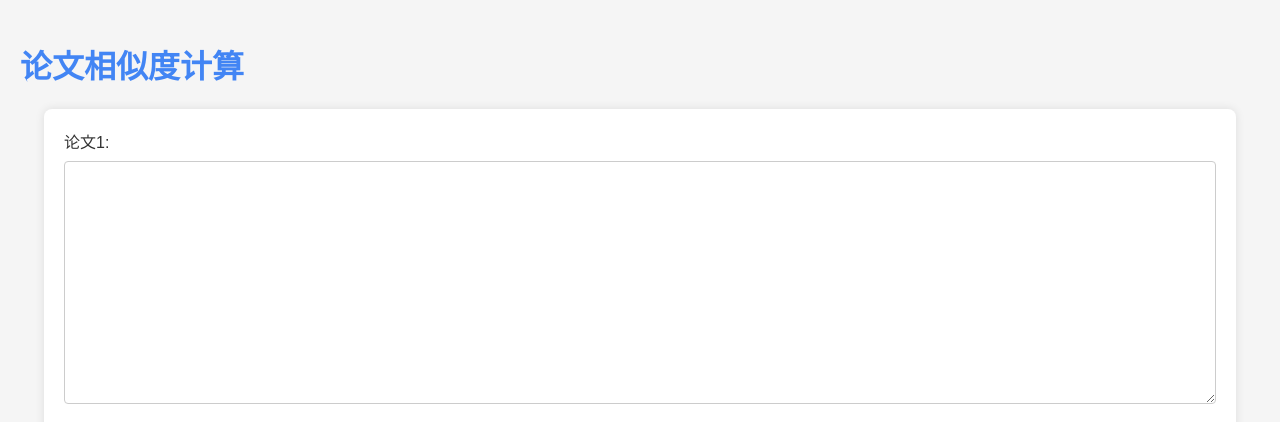
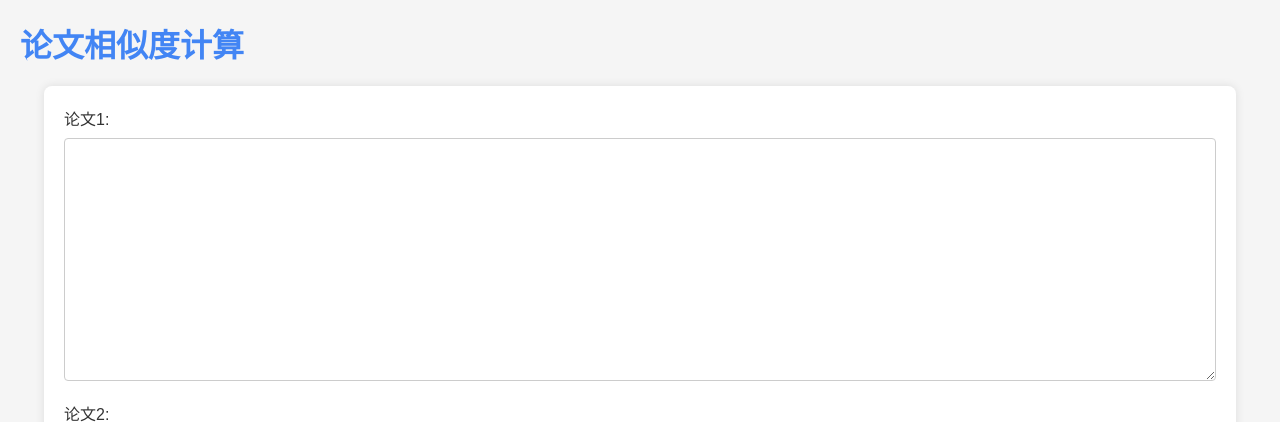
Before and after one commit to RuifMaxx/text-similarity, a Flask app: page / in a window 1280 px wide. Shown: the top 422 px of the page. Run offline with Flask 3, Linux system fonts and the light colour scheme.

Commit message:
Update style.css

```diff
--- a/static/style.css
+++ b/static/style.css
@@ -8,7 +8,7 @@ body {
 
 h1 {
     color: #4285f4;
-    padding: 20px 0 0 20px; /* 调整这里 */
+    margin: 20px 0 0 20px; /* 调整这里 */
 }
 
 form {
```
